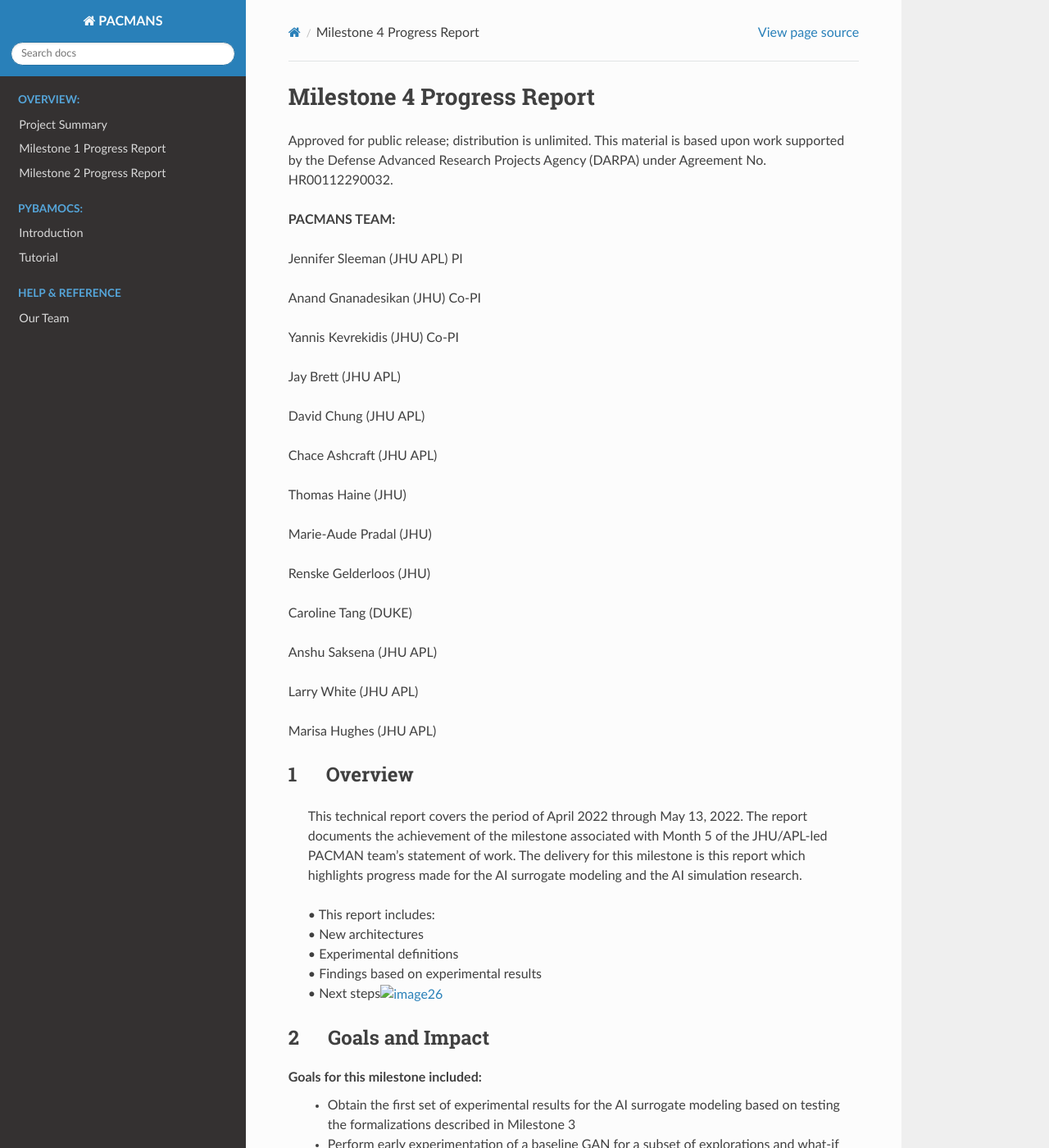
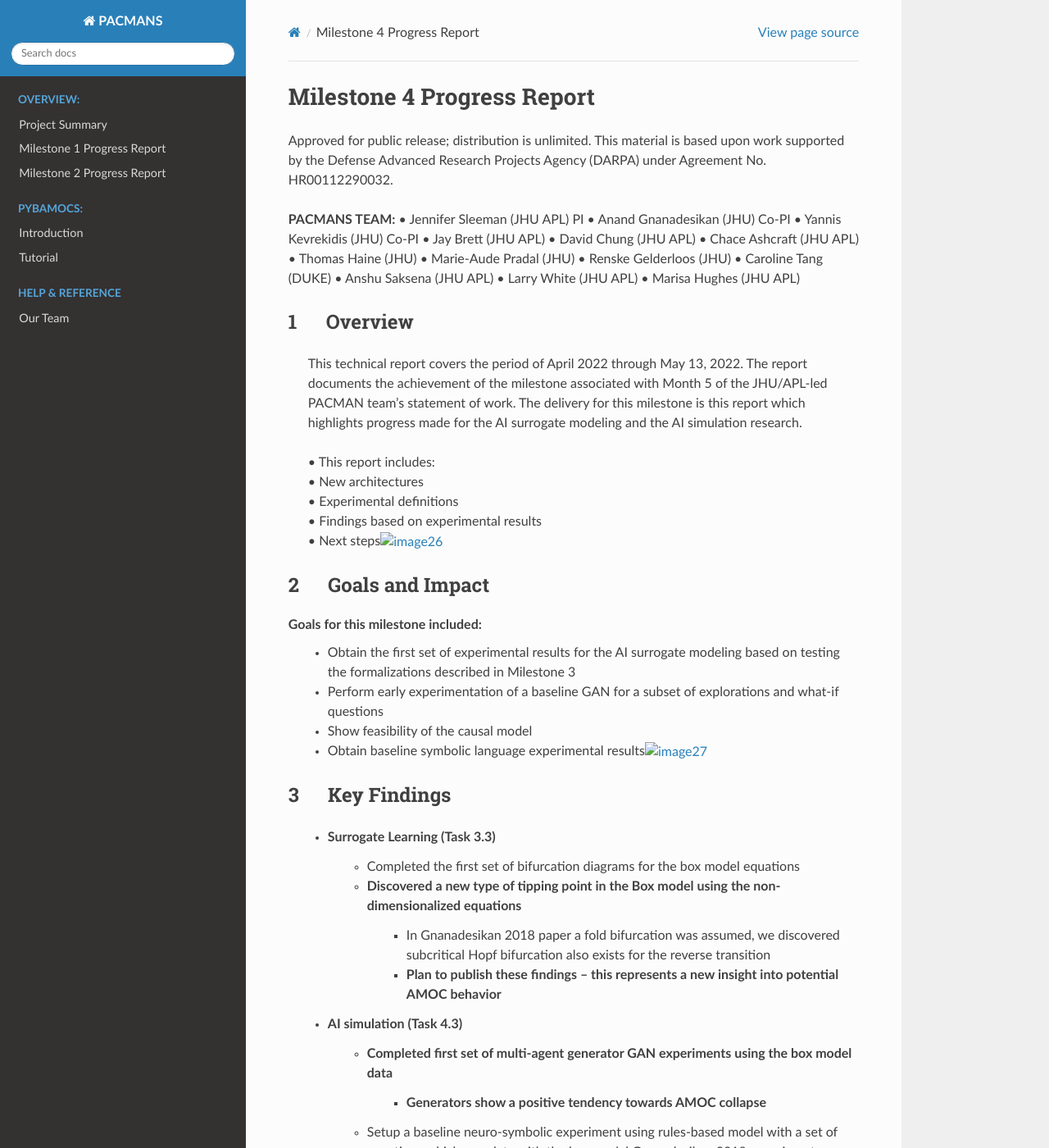
Before and after one commit to JHUAPL/PACMANs, a Sphinx documentation site: the page built from docs/milestone4_report.rst, in a window 1280 px wide and 1400 px high. Shown: the whole window at 82% size. Built offline with Sphinx 7.4.7 and the Read the Docs theme 2.0.0, drawn with Linux system fonts in a browser that asks for light colours.

```diff
--- a/docs/milestone4_report.rst
+++ b/docs/milestone4_report.rst
@@ -4,32 +4,19 @@ Milestone 4 Progress Report
 Approved for public release; distribution is unlimited. This material is based upon work supported by the Defense Advanced Research Projects Agency (DARPA) under Agreement No. HR00112290032.
 
 **PACMANS TEAM:**
-
-Jennifer Sleeman (JHU APL) PI
-
-Anand Gnanadesikan (JHU) Co-PI
-
-Yannis Kevrekidis (JHU) Co-PI
-
-Jay Brett (JHU APL)
-
-David Chung (JHU APL)
-
-Chace Ashcraft (JHU APL)
-
-Thomas Haine (JHU)
-
-Marie-Aude Pradal (JHU)
-
-Renske Gelderloos (JHU)
-
-Caroline Tang (DUKE)
-
-Anshu Saksena (JHU APL)
-
-Larry White (JHU APL)
-
-Marisa Hughes (JHU APL)
+• Jennifer Sleeman (JHU APL) PI
+• Anand Gnanadesikan (JHU) Co-PI
+• Yannis Kevrekidis (JHU) Co-PI
+• Jay Brett (JHU APL)
+• David Chung (JHU APL)
+• Chace Ashcraft (JHU APL)
+• Thomas Haine (JHU)
+• Marie-Aude Pradal (JHU)
+• Renske Gelderloos (JHU)
+• Caroline Tang (DUKE)
+• Anshu Saksena (JHU APL)
+• Larry White (JHU APL)
+• Marisa Hughes (JHU APL)
 
 
 1      Overview
```
